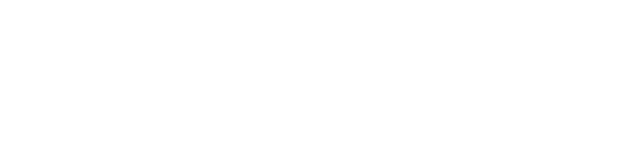
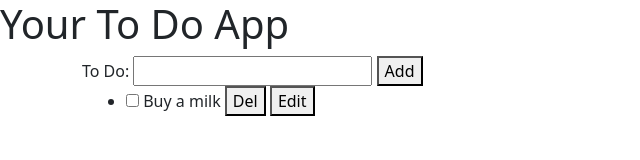
Before and after one commit to 3mrfouad/js_to_do, a plain HTML site: page index.html in a window 1280 px wide. Shown: the whole page, without its empty margins (0-640 px from the left). Drawn offline with nearby package versions, Linux system fonts and the light colour scheme.

Commit message:
create project html skeleton

```diff
--- a/index.html
+++ b/index.html
@@ -5,13 +5,42 @@
 	<meta charset="UTF-8">
 	<meta http-equiv="X-UA-Compatible" content="IE=edge">
 	<meta name="viewport" content="width=device-width, initial-scale=1.0">
+
+	<!-- bootstrap css -->
+	<link href="https://cdn.jsdelivr.net/npm/bootstrap@5.3.0-alpha2/dist/css/bootstrap.min.css" rel="stylesheet"
+		integrity="sha384-aFq/bzH65dt+w6FI2ooMVUpc+21e0SRygnTpmBvdBgSdnuTN7QbdgL+OapgHtvPp" crossorigin="anonymous">
+	<!-- bootstrap js -->
+	<script defer src="https://cdn.jsdelivr.net/npm/bootstrap@5.3.0-alpha2/dist/js/bootstrap.bundle.min.js"
+		integrity="sha384-qKXV1j0HvMUeCBQ+QVp7JcfGl760yU08IQ+GpUo5hlbpg51QRiuqHAJz8+BrxE/N"
+		crossorigin="anonymous"></script>
+
+	<!-- project css -->
 	<link rel="stylesheet" href="styles.css">
+	<!-- project js -->
 	<script defer src="script.js"></script>
+
 	<title>Todo Web Application</title>
 </head>
 
 <body>
-
+	<h1>Your To Do App</h1>
+	<div class="container">
+		<form action="">
+			<label for="text">To Do:</label>
+			<input type="text" name="text" id="text">
+			<button>Add</button>
+		</form>
+		<div class="container">
+			<ul>
+				<li>
+					<input type="checkbox" name="status" id="status">
+					<label>Buy a milk</label>
+					<button>Del</button>
+					<button>Edit</button>
+				</li>
+			</ul>
+		</div>
+	</div>
 </body>
 
 </html>
```
